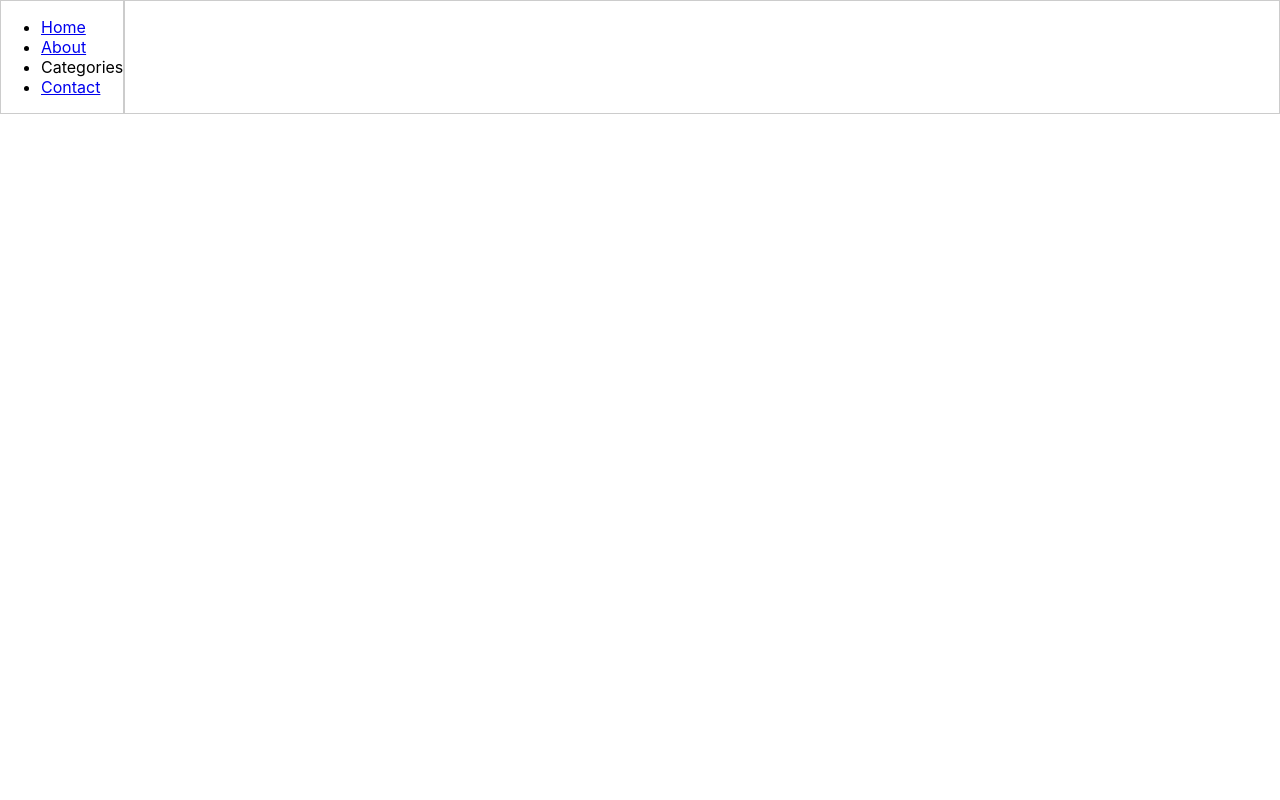
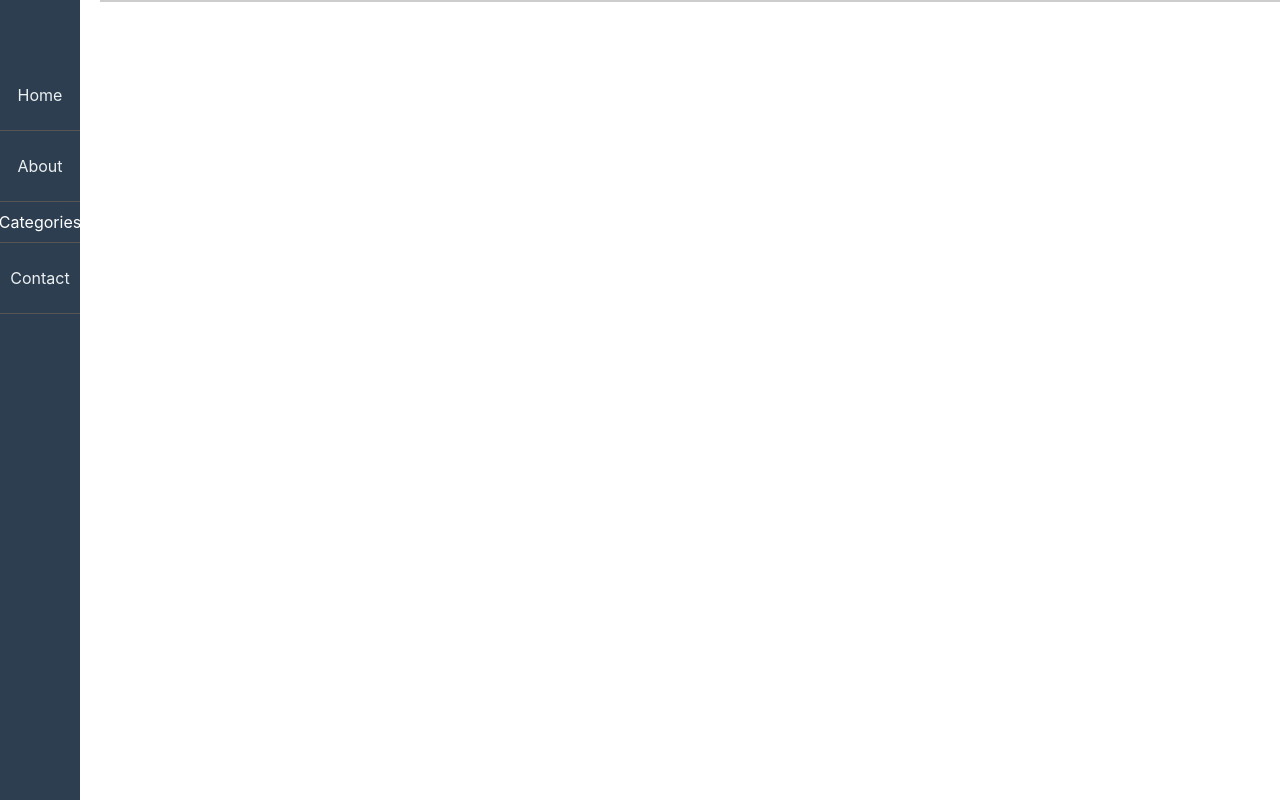
Before and after one commit to nakandara/email-template, a React (Create React App) app: page / in a window 1280 px wide. Built offline with nearby package versions, Linux system fonts and the light colour scheme.

Commit message:
add new side bar

```diff
--- a/src/App.tsx
+++ b/src/App.tsx
@@ -11,7 +11,7 @@ function App() {
     <Router>
     <div style={{ display: 'flex'}}  >
       <Sidebar  />
-      <div style={{ flex: 1 ,border: '1px solid #ccc'}}>
+      <div style={{ flex: 1 ,border: '1px solid #ccc',marginLeft:"100px"}}>
         <Routes>
           <Route path="/dashboard" element={<DashboardHome />} />
           <Route path="/dashboard/about" element={<DashboardSelectEvents />} />
--- /dev/null
+++ b/src/Sidebar.css
@@ -0,0 +1,48 @@
+.sidebar {
+    width: 80px;
+    height: 100%;
+    background-color: #2c3e50;
+    color: #ecf0f1;
+    position: fixed;
+    display: flex;
+    flex-direction: column;
+    align-items: center;
+    justify-content: space-between;
+    transition: width 0.3s;
+  }
+
+  .sidebar ul {
+    list-style: none;
+    padding: 0;
+    margin: 0;
+  }
+
+  .sidebar a {
+    text-decoration: none;
+    color: #ecf0f1;
+    padding: 15px 0;
+    width: 100%;
+    display: flex;
+    align-items: center;
+    justify-content: center;
+    transition: background-color 0.3s;
+  }
+
+  .sidebar a:hover {
+    background-color: #34495e;
+  }
+
+  .category-toggle ul {
+    list-style: none;
+    padding: 0;
+    margin: 0;
+    padding-left: 20px;
+  }
+
+  .category-toggle ul li {
+    padding: 10px 0;
+  }
+
+  .sidebar.expanded {
+    width: 200px;
+  }
--- a/src/Sidebar.tsx
+++ b/src/Sidebar.tsx
@@ -1,5 +1,6 @@
 import React, { useState } from 'react';
 import { Link } from 'react-router-dom';
+import './Sidebar.css'; // Import the CSS file
 
 function Sidebar() {
   const [isExpanded, setIsExpanded] = useState(false);
@@ -9,7 +10,7 @@ function Sidebar() {
   };
 
   return (
-    <aside style={{ border: '1px solid #ccc' }}>
+    <aside className={`sidebar ${isExpanded ? 'expanded' : ''}`}>
       <nav>
         <ul>
           <li>
@@ -18,7 +19,7 @@ function Sidebar() {
           <li>
             <Link to="/dashboard/about">About</Link>
           </li>
-          <li onClick={handleToggle}>
+          <li onClick={handleToggle} className="category-toggle">
             <span style={{ cursor: 'pointer' }}>Categories</span>
             {isExpanded && (
               <ul>
```
